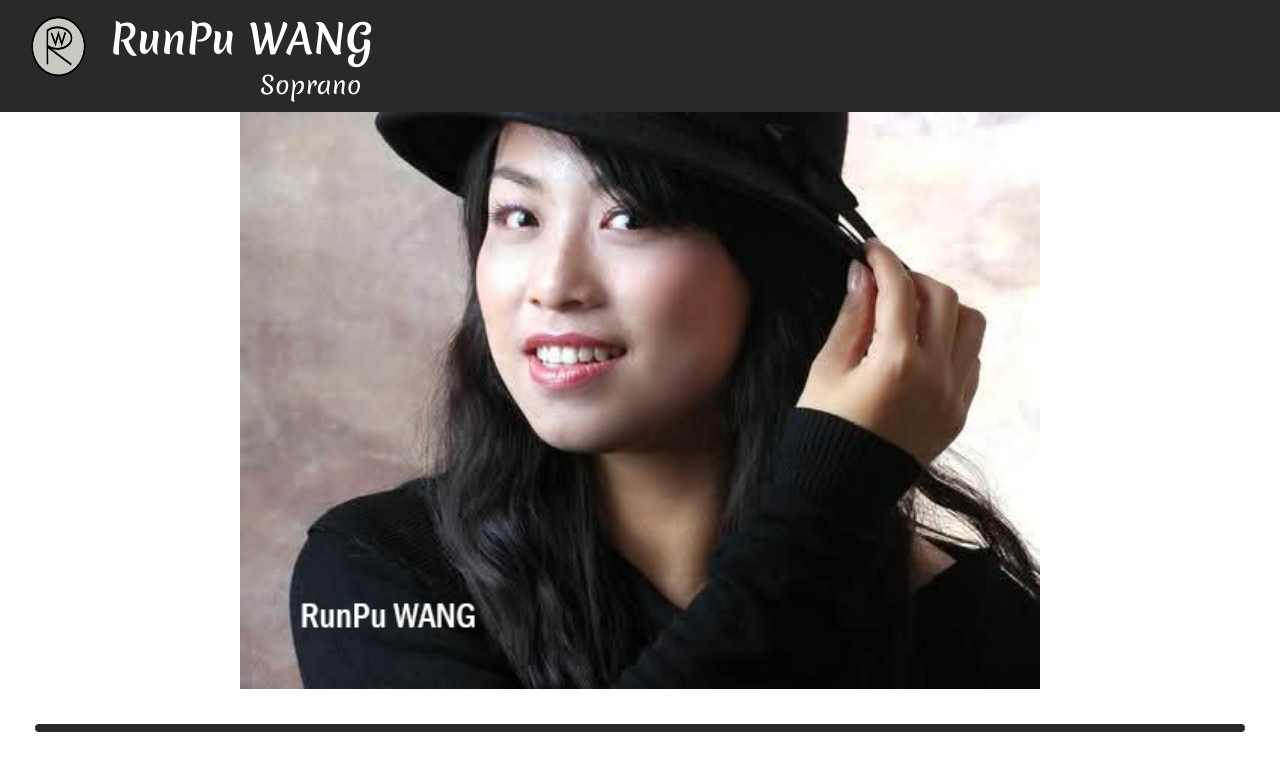
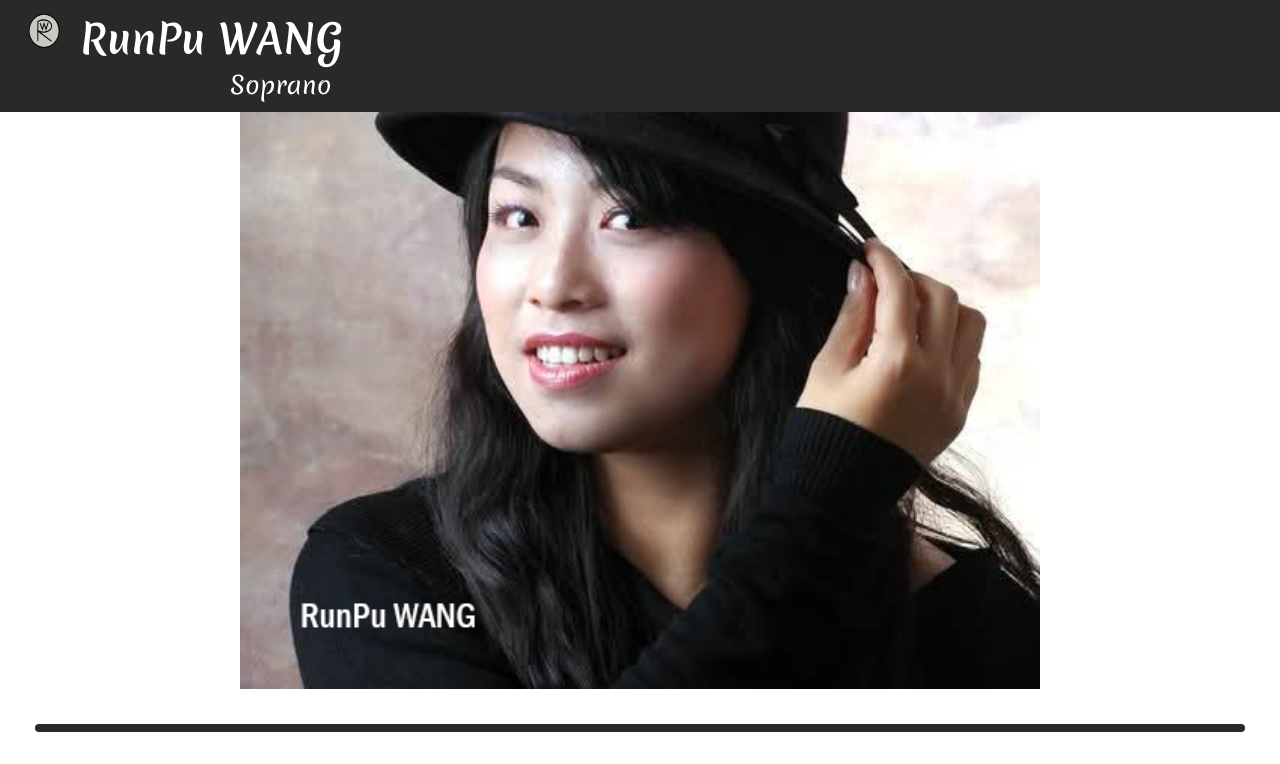
Before and after one commit to ElphP/RunPuWang, a plain HTML site: page index.html in a window 1280 px wide. Shown: the top 764 px of the page. Drawn offline with Linux system fonts and the light colour scheme.

```diff
--- a/scss/style.scss
+++ b/scss/style.scss
@@ -60,8 +60,8 @@
     align-items: start;
     gap: 15px;
     img {
-        width: 70px;
-        height: 70px;
+        width: 40px;
+        height: 40px;
     }
     h2 {
         padding: 0 0 0 150px;
```
Also changed, not shown: css/style.css.
